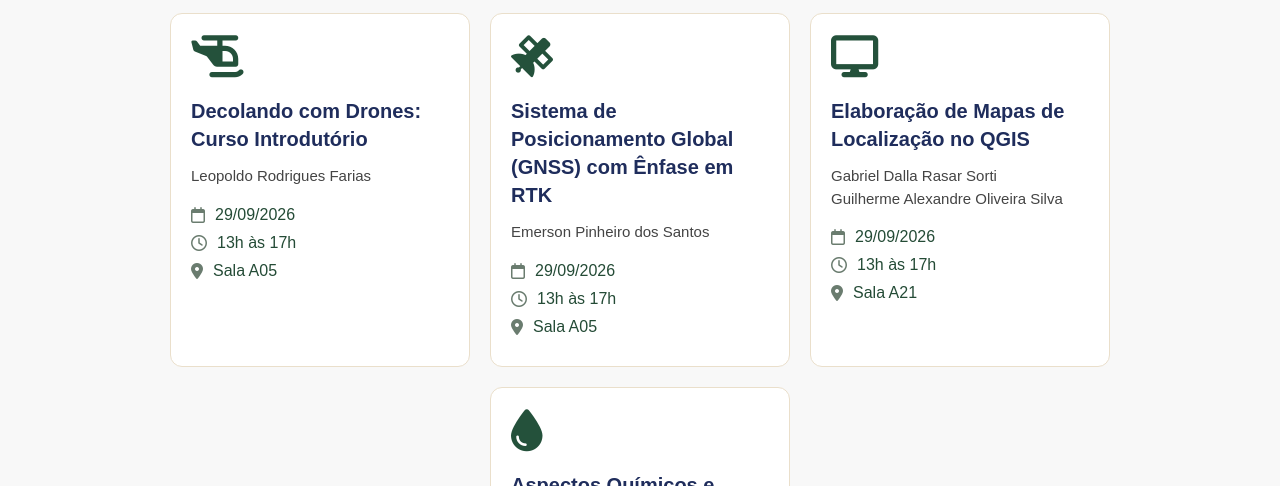
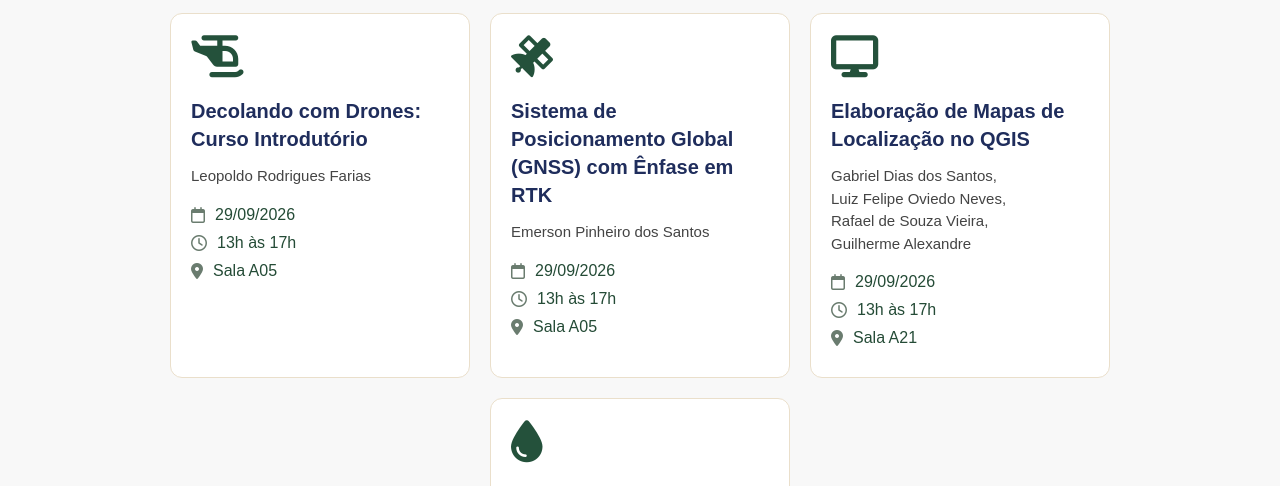
Before and after one commit to IXWorkshopPPGECPAQUFMS/ix-workshop-ppgeo, a plain HTML site: page cursos.html in a window 1280 px wide. Shown: the part 614-1100 px from the top of the page. Drawn offline with Linux system fonts and the light colour scheme.

Commit message:
Correções

```diff
--- a/cursos.html
+++ b/cursos.html
@@ -141,8 +141,10 @@ href="https://cdnjs.cloudflare.com/ajax/libs/font-awesome/6.5.1/css/all.min.css"
         Elaboração de Mapas de Localização no QGIS
       </h3>
       <p class="minicursos-professor">
-        Gabriel Dalla Rasar Sorti<br>
-        Guilherme Alexandre Oliveira Silva
+        Gabriel Dias dos Santos,<br>
+        Luiz Felipe Oviedo Neves,<br>
+        Rafael de Souza Vieira,<br>
+        Guilherme Alexandre
       </p>
       <div class="minicursos-info">
         <p><i class="fa-regular fa-calendar"></i> 29/09/2026</p>
```
Also changed, not shown: index.html (+1 -0 lines), programacao.html (+2 -2 lines).
